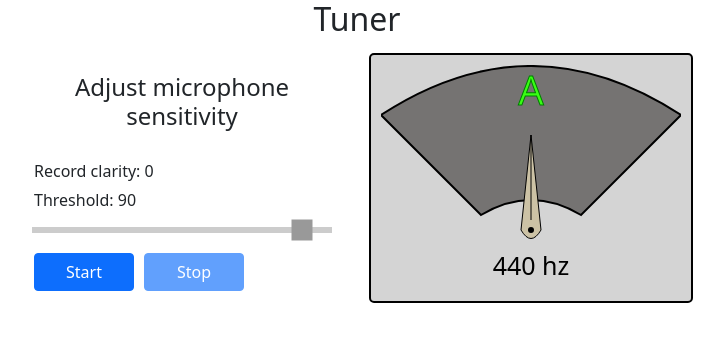
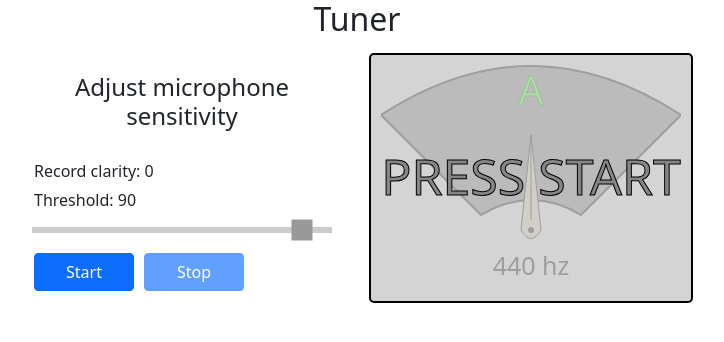
Before and after one commit to eeropu/note-game, a React (Create React App) app: page / in a window 1280 px wide. Shown: the top 342 px of the page, without its empty margins (283-1007 px from the left). Built offline with nearby package versions, Linux system fonts and the light colour scheme.

Commit message:
tuner UI improvement

```diff
--- a/src/components/Tuner.tsx
+++ b/src/components/Tuner.tsx
@@ -60,12 +60,12 @@ const Tuner: React.FC = () => {
                         />
                     </Row>
                     <Row className="tuner-row-left tuner-button-row">
-                        <Button disabled={running} className='tuner-button-row-start' onClick={start}>Start</Button>
-                        <Button disabled={!running} className='tuner-button-row-stop' onClick={stop}>Stop</Button>
+                        <Button disabled={ running } className='tuner-button-row-start' onClick={start}>Start</Button>
+                        <Button disabled={ !running } className='tuner-button-row-stop' onClick={stop}>Stop</Button>
                     </Row>
                 </Col>
                 <Col>
-                    <TunerGraphics pitch={pitch} note={note} deviation={deviation} />
+                    <TunerGraphics pitch={ pitch } note={ note } deviation={ deviation } running={ running }/>
                 </Col>
             </Row>
         </Container>
--- a/src/components/TunerGraphics.tsx
+++ b/src/components/TunerGraphics.tsx
@@ -4,11 +4,13 @@ interface ITunerGraphicsProps {
     pitch: number
     note: string
     deviation: number
+    running: boolean
 }
 
-const TunerGraphics: React.FC<ITunerGraphicsProps> = ({ pitch, note, deviation }) => {
+const TunerGraphics: React.FC<ITunerGraphicsProps> = ({ pitch, note, deviation, running }) => {
     return (
         <svg className='tuner-graphics'>
+            <g className={!running ? 'tuner-graphics-offline' : ''}>
                 <path className='tuner-graphics-meter' d="M0 50 Q150 -48 300 50 L200 150 Q150 120 100 150 L0 50" />
                 <path className='tuner-graphics-pointer' d="M150 70 L160 165 Q150 182 140 165 L150 70 L150 155"
                     transform={`rotate(${deviation * 90})`}
@@ -23,6 +25,12 @@ const TunerGraphics: React.FC<ITunerGraphicsProps> = ({ pitch, note, deviation }
                         { note }
                 </text>
                 <text textAnchor='middle' x='150' y='210' fontSize={25}>{ pitch } hz</text>
+            </g>
+            <text textAnchor='middle' x='150' y='130' fontSize={50}
+                className='tuner-graphics-offline-text'
+                visibility={ running ? 'hidden' : 'visible' }>
+                    PRESS START
+            </text>
         </svg>
     )
 }
--- a/src/hooks/usePitchy.tsx
+++ b/src/hooks/usePitchy.tsx
@@ -56,7 +56,7 @@ const usePitchy = (clarityTreshold: number) => {
             const distanceFromA4 = (12 * Math.log(frequency/440)) / Math.log(2)
             const roundedDistance = Math.round(distanceFromA4)
             let note = distanceFromA4 >= 0 ? roundedDistance % 12 : 12 + roundedDistance % 12
-            const octave = Math.ceil((roundedDistance - 9) / 12) + 4
+            const octave = Math.ceil((roundedDistance - 2) / 12) + 4
             let deviation = distanceFromA4 % 1
 
             if (note === 12){
--- a/src/styles/tuner.scss
+++ b/src/styles/tuner.scss
@@ -37,6 +37,14 @@
         border-radius: 5px;
         background-color: rgb(212, 212, 212);
 
+        &-offline {
+            opacity: 0.25;
+            &-text {
+                fill: rgb(134, 134, 134);
+                stroke: black;
+                opacity: 1;
+            }
+        }
         &-meter {
             fill: rgb(117, 115, 114);
             stroke: black;
```
Lines whose indentation alone changed are shown as unchanged.
